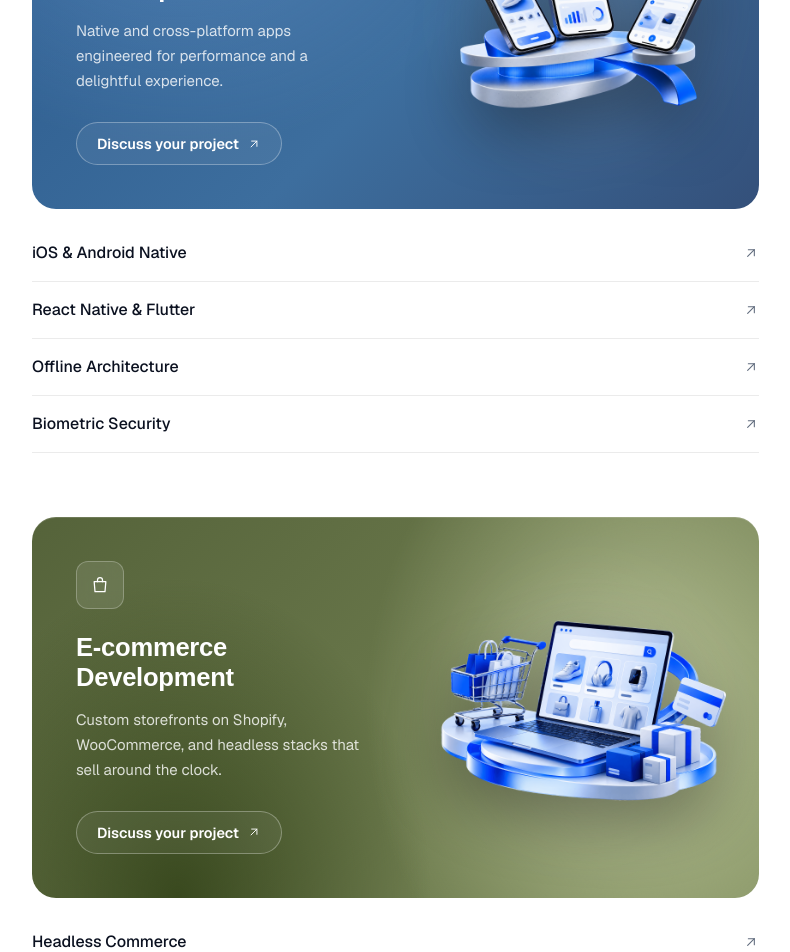
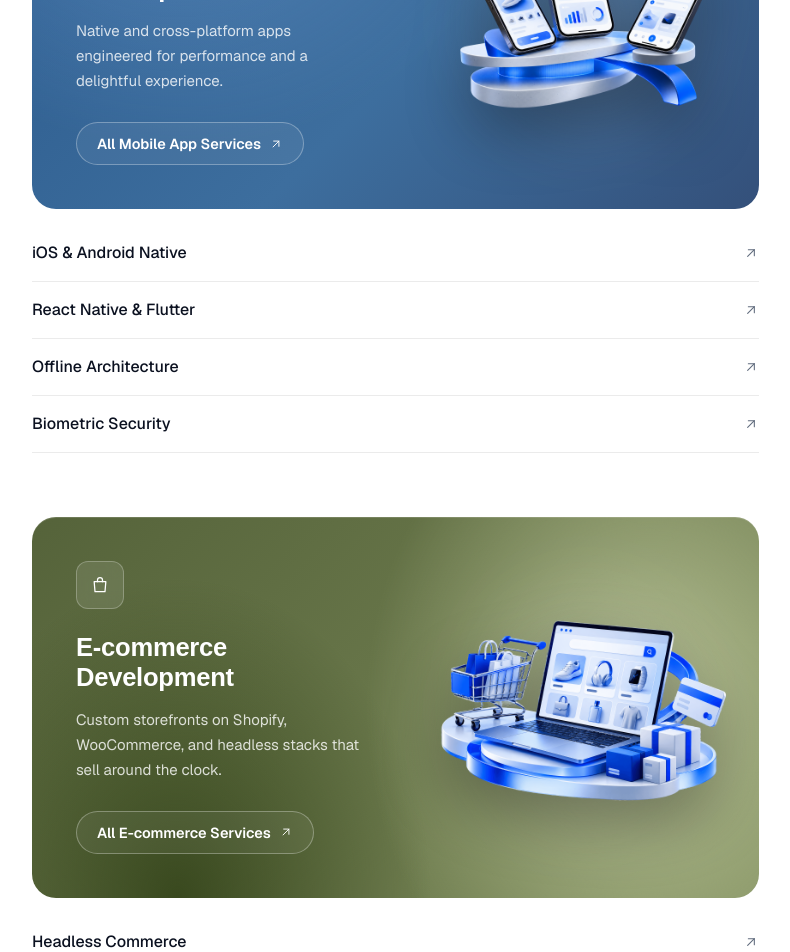
Before and after one commit to irtizapanjwani/webinverters, a Next.js app: page /services in a window 1280 px wide. Shown: the part 1940-2892 px from the top of the page, without its empty margins (489-1279 px from the left). Built offline with nearby package versions, Linux system fonts and the light colour scheme; a web font is replaced by a local one.

Commit message:
fix: service cards text buttons to All services

```diff
--- a/src/app/components/Capabilities.tsx
+++ b/src/app/components/Capabilities.tsx
@@ -1,6 +1,7 @@
 "use client";
 
 import Image from "next/image";
+import Link from "next/link";
 import { Fragment, useEffect, useRef, useState } from "react";
 import { SERVICES } from "./serviceData";
 import { SERVICE_SHADES } from "./serviceShades";
@@ -157,6 +158,16 @@ function PlatformsCard() {
 
 const blockId = (slug: string) => `capability-${slug}`;
 
+/** The button on each service card, e.g. "All Web Design Services". */
+const CTA_LABELS: Record<string, string> = {
+  "web-design": "All Web Design Services",
+  "mobile-apps": "All Mobile App Services",
+  ecommerce: "All E-commerce Services",
+  branding: "All Branding Services",
+  seo: "All SEO Services",
+  "social-media": "All Social Media Services",
+};
+
 /**
  * "Our Capabilities" on the Services page. The left column lists every service
  * and stays in view while the right column scrolls through them: for each
@@ -280,13 +291,15 @@ export default function Capabilities() {
                     <p className="mb-7 max-w-[440px] text-[15px] leading-[1.65] text-white/80">
                       {service.description}
                     </p>
-                    <a
-                      href="#start-project"
+                    {/* Opens this service's tab in the Services section on the
+                        home page, which lists everything it covers. */}
+                    <Link
+                      href={`/#service-${service.slug}`}
                       className="inline-flex w-fit items-center gap-2 rounded-full border border-white/30 bg-white/[0.06] px-5 py-2.5 text-[14.5px] font-semibold text-white transition-colors duration-300 hover:bg-white hover:text-ink"
                     >
-                      Discuss your project
+                      {CTA_LABELS[service.slug] ?? `All ${service.shortTitle} Services`}
                       <ArrowUpRight className="size-3.5" />
-                    </a>
+                    </Link>
                   </div>
 
                   {/* The illustration is transparent, so it sits straight on
```
